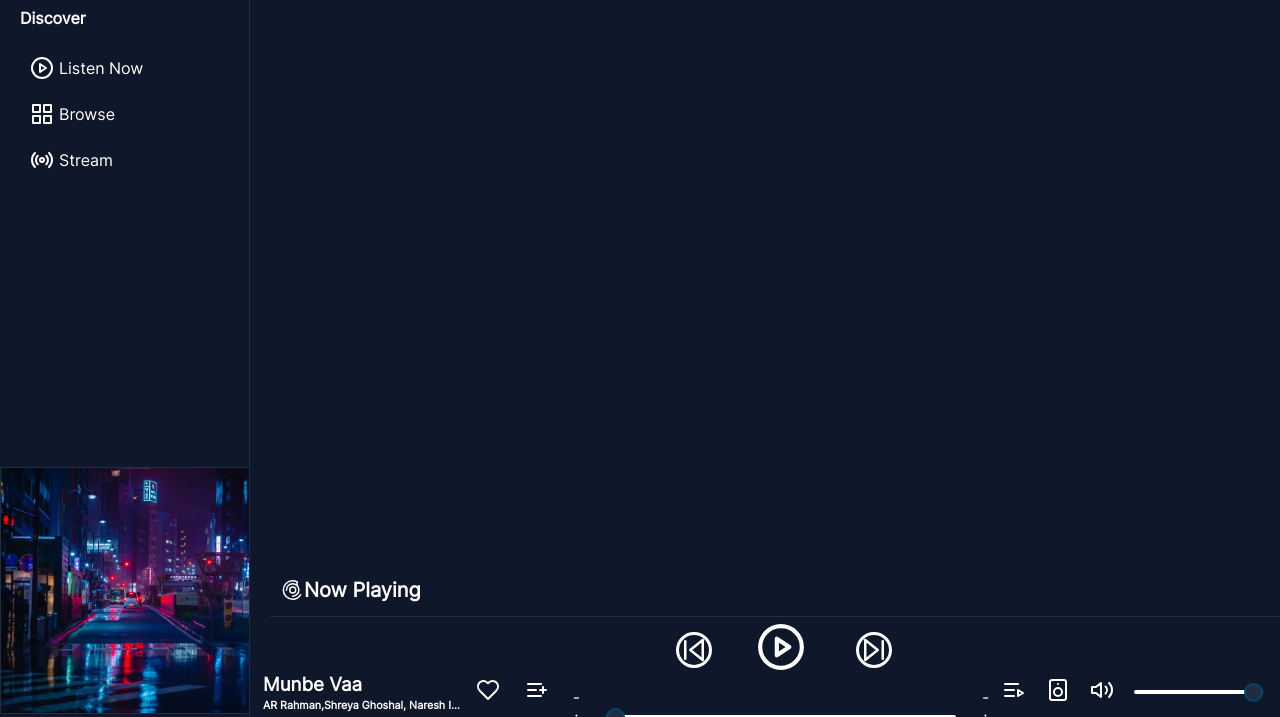
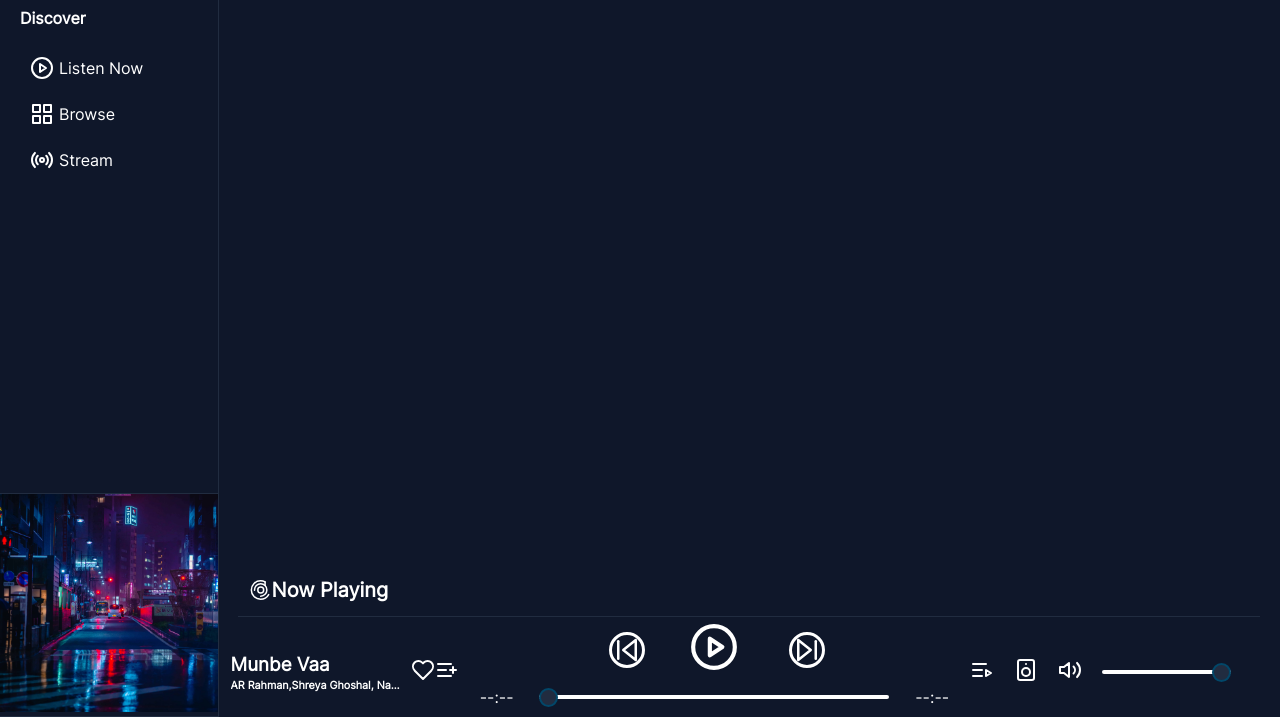
Before and after one commit to kabirajk/KofiPlayer, a website built with Vite: page index.html in a window 1280 px wide. Shown: the part 83-800 px from the top of the page. Built offline with nearby package versions, Linux system fonts and the light colour scheme.

Commit message:
some css handled

```diff
--- a/style.css
+++ b/style.css
@@ -6,6 +6,7 @@ html{
   margin: 0px;
   padding: 0px;
   height: 100vh;
+  width: 100vh;
   user-select: none;
 }
 body{
@@ -26,16 +27,21 @@ body{
   min-width: 100%;
   min-height: 100%;
   grid-template-areas: "side hero";
-  grid-template-columns: 250px auto;
+  grid-template-columns: min(17%,251px) auto;
 
 }
 .sidepanel{
   grid-area: side;
-  background:  #0f172a;
+  background: #0f172a;
   border-right: 1px solid rgb(33, 44, 64);
   height: 100vh;
-    display: grid;
-    grid-template-rows: 70px auto 250px;
+  display: grid;
+  grid-template-rows: 70px auto auto;
+  align-items: end;
+  position: relative;
+  width: 100%;
+  min-width: 180px;
+  max-width: 250px;
 }
 .main{
   grid-area: hero;
@@ -52,7 +58,8 @@ body{
   padding: 20px;
 }
 .discover{
-  height: 180px;
+  position: relative;
+  height: 100%;
   box-sizing: border-box;
 }
 h4.title {
@@ -68,10 +75,12 @@ li.sideoptions{
   margin-left: 10px;
   display: flex;
   align-items: center;
-  max-width: 200px;
+  min-width: 136px;
   padding: 6px;
   padding-left: 10px;
   border-radius: 5px;
+  position: relative;
+  width: 79%;
 }
 li.sideoptions:hover{
   background-color:#1e293b;
@@ -244,26 +253,29 @@ ul.ui-navigation-bar-parent > li.ui-navigation-bar-child.selected{
 }
 div.preview{
   position: relative;
-  height: 245px;
+  width: 100%;
+  aspect-ratio: 1;
   border-bottom: 1px solid rgb(33, 44, 64);
-  border-left: 1px solid rgb(33, 44, 64);
   border-top: 1px solid rgb(33, 44, 64);
 }
 .preview > img{
   position: relative;
-  height: 100%;
   width: 100%;
   object-fit: cover;
-  aspect-ratio: 1/1;
+  aspect-ratio: 1;
 }
 #playerControls{
   position: relative;
   display: grid;
-  grid-template-columns: 300px auto 300px;
+  grid-template-columns:  minmax(150px,300px) auto 300px;
   box-sizing: border-box;
   padding-top: 5px;
   padding-left: 10px;
   padding-right: 10px;
+}
+#playerControls > div >div.media-meta{
+  min-width: 150px;
+  max-width: 300px;
 }
 .media-controls{
   position: relative;
@@ -458,8 +470,7 @@ div.volume.vx > span.Volume-x{
 #playerControls >div.media-info >div.playlist-like {
   display: flex;
   align-items: center;
-  column-gap: 25px;
-  padding-left: 5px;
+  column-gap: 20fpx;
 }
 .media-meta > h3,h6{
   margin: 3px;
```
